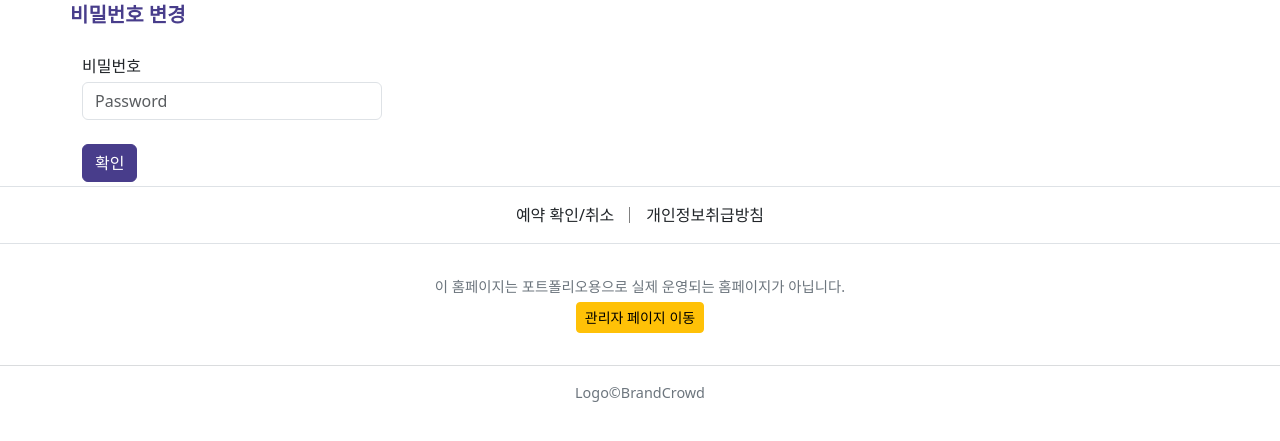
After one commit to doryJyeon/rabbit_room_escape, a PHP site: template src/Views/admin/my_page.php in a window 1280 px wide. The commit adds this page. Shown: the top 441 px of the page. Run offline with PHP 8.4, Linux system fonts and the light colour scheme; the template is opened without the code that fills it, so the values that code supplies are empty.

Commit message:
[+] admin 비밀번호 변경

```diff
--- a/src/Controllers/Admin/AdminMemberController.php
+++ b/src/Controllers/Admin/AdminMemberController.php
@@ -42,7 +42,7 @@ class AdminMemberController extends AdminBaseController
     ];
 
     // 중복 체크
-    $exists = AdminMember::findId($login_id);
+    $exists = AdminMember::findLoginId($login_id);
     if ($exists) {
       $this->setToastMsg("error", "중복된 아이디입니다.", "/admin/member");
     }
--- /dev/null
+++ b/src/Views/admin/my_page.php
@@ -0,0 +1,26 @@
+<div class="container">
+  <strong class="fs-5 text-primary mb-4 row col-12">비밀번호 변경</strong>
+  <?php if ($checkPw === true) : ?>
+    <form action="/admin/my_page" method="POST" class="row g-3">
+      <input type="hidden" name="_method" value="PATCH" />
+      <div class="col-12">
+        <label class="mb-1">현재 비밀번호</label>
+        <input type="password" name="password" class="form-control mw-300 mb-2" placeholder="Password" required />
+        <label class="mb-1">신규 비밀번호</label>
+        <input type="password" name="newPw" class="form-control mw-300 mb-2" placeholder="Password" required />
+        <label class="mb-1">신규 비밀번호 확인</label>
+        <input type="password" name="newPw2" class="form-control mw-300 mb-2" placeholder="Password" required />
+        <button type="submit" class="btn btn-primary w-auto mt-4">확인</button>
+      </div>
+    </form>
+  <?php else : ?>
+    <form action="/admin/my_page" method="POST" class="row g-3">
+      <input type="hidden" name="_method" value="GET" />
+      <div class="col-12">
+        <label class="mb-1">비밀번호</label>
+        <input type="password" name="password" class="form-control mw-300" placeholder="Password" required />
+        <button type="submit" class="btn btn-primary w-auto mt-4">확인</button>
+      </div>
+    </form>
+  <?php endif; ?>
+</div>
--- a/src/Views/layout/admin_nav.php
+++ b/src/Views/layout/admin_nav.php
@@ -33,7 +33,7 @@
         <strong><?= $adminName ?></strong>
       </a>
       <ul class="dropdown-menu dropdown-menu-dark text-small shadow">
-        <li><a class="dropdown-item" href="/admin/logout">비밀번호 변경</a></li>
+        <li><a class="dropdown-item" href="/admin/my_page">비밀번호 변경</a></li>
         <li><a class="dropdown-item" href="/admin/logout">Sign out</a></li>
       </ul>
     </div>
@@ -42,7 +42,7 @@
   <!-- 컨텐츠 시작 -->
   <section class="w-100 m-3 rounded bg-white text-dark p-3 pt-5 overflow-y-auto">
     <h1 class="text-capitalize fw-bold text-primary">
-      <?= $activeUrl ?>
+      <?= str_replace("_", " ", $activeUrl) ?>
       <?php if (in_array($activeUrl, $creates)) { ?>
         <a class="btn btn-sm btn-primary" href="/admin/<?= $activeUrl ?>/create">추가하기</a>
       <?php } ?>
```
Also changed, not shown: src/Controllers/Admin/AdminMyPageController.php (added, +61 -0 lines), src/Models/Admin/AdminMember.php (+10 -0 lines).
